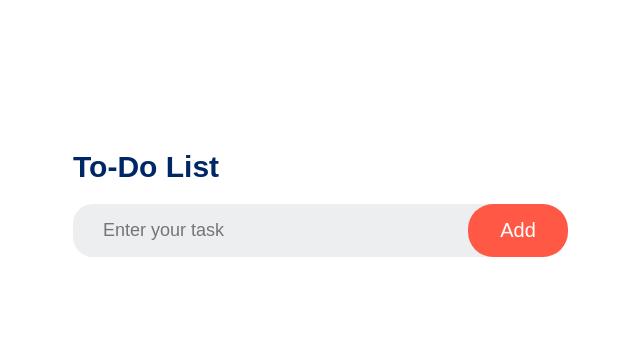
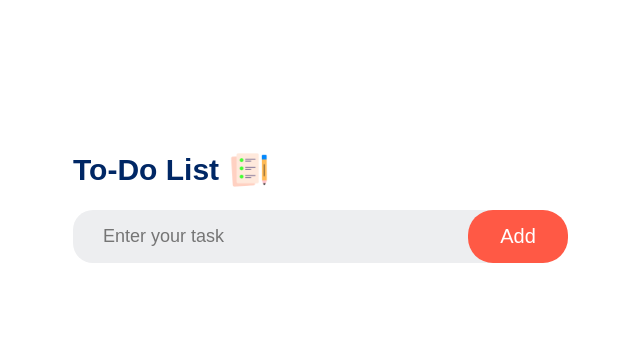
Before and after one commit to keval06/To-Do-List, a plain HTML site: page index.html in a window 1280 px wide. Shown: the whole page, without its empty margins (327-967 px from the left). Drawn offline with Linux system fonts and the light colour scheme.

Commit message:
Update index.html

```diff
--- a/index.html
+++ b/index.html
@@ -16,7 +16,7 @@ background: linear-gradient(to right, #F37335, #FDC830); /* W3C, IE 10+/ Edge, F
 <div class="container">
     <div class="todo-app">
 
-        <h2>To-Do List <img src="./icon.png" alt=""></h2>
+        <h2>To-Do List <img src="./asset/icon.png" alt=""></h2>
 
         <div class="row">
             <input type="text" id="input-box" placeholder="Enter your task">
```
